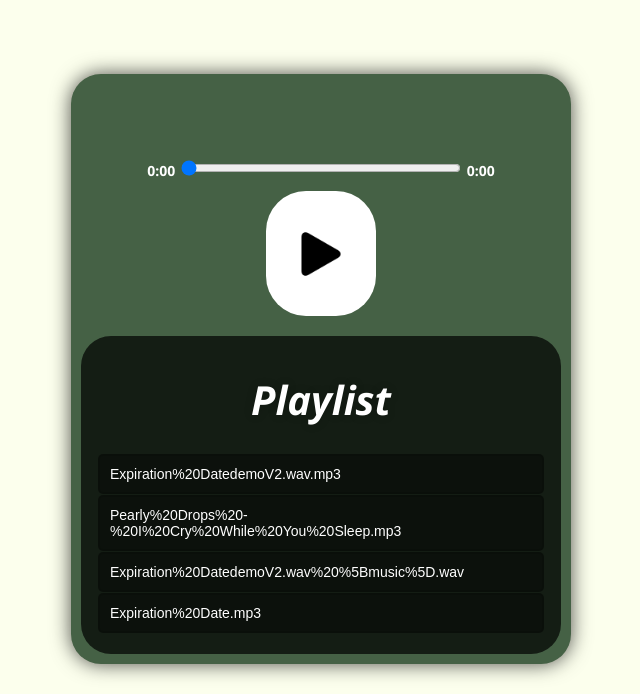
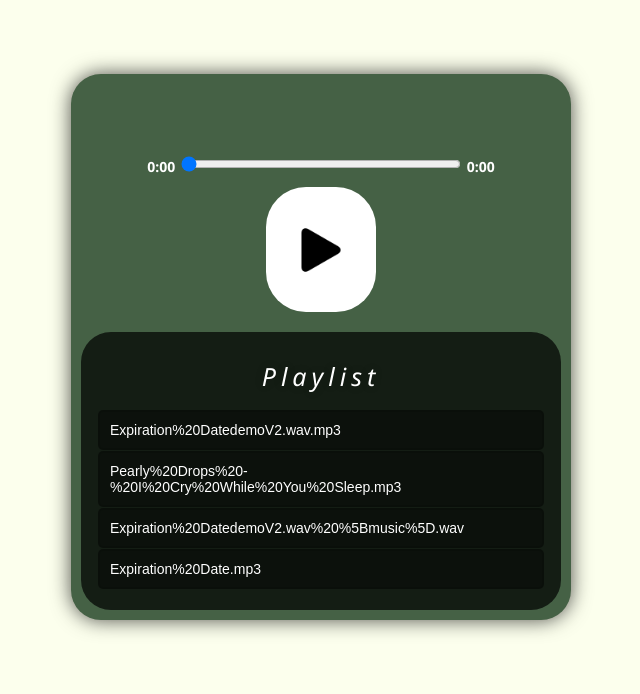
Before and after one commit to harmeet9013/music-player, a React (Create React App) app: page / in a window 1280 px wide. Shown: the part 106-800 px from the top of the page, without its empty margins (319-959 px from the left). Built offline with nearby package versions, Linux system fonts and the light colour scheme.

Commit message:
CSS changes. Nothing else. Looks nicer now. Stopping works on this project for now, again.

```diff
--- a/src/App.js
+++ b/src/App.js
@@ -1,4 +1,4 @@
-import "./components/styles.css"
+import "./components/styles.css";
 import Play from "./components/Play";
 import Header from "./components/Header";
 import Playlist from "./components/Playlist";
@@ -9,8 +9,7 @@ export default function App() {
     const [currentSongName, setCurrentSongName] = useState("");
     const [isPlaying, setPlaying] = useState(false);
     return (
-        <div className="App">
-            {/* <Form /> */}
+        <div className="container">
             <Header currentSongName={currentSongName} />
             <Play
                 currentSongName={currentSongName}
@@ -26,7 +25,6 @@ export default function App() {
                 audioFile={audioFile}
                 setAudioFile={setAudioFile}
             />
-            {/* <Footer /> */}
         </div>
     );
 }
--- a/src/components/styles.css
+++ b/src/components/styles.css
@@ -11,7 +11,7 @@
     opacity: 0;
 }
 
-.App {
+.container {
     color: white;
     display: inline-flexbox;
     margin: auto;
@@ -25,8 +25,59 @@
     box-shadow: 0px 0px 20px rgba(0, 0, 0, 0.7);
 }
 
-.heading > h1 {
-    font-size: 50px;
+.container > .heading {
+    border: 0;
+    overflow: hidden;
+}
+
+.container > .heading > h1 {
+    margin: 10px;
+    margin-bottom: 30px;
+    font-size: 30px;
+    text-shadow: 0 0 10px rgba(0, 0, 0, 0.7);
+    white-space: nowrap;
+
+    /* animation properties */
+    -moz-transform: translateX(100%);
+    -webkit-transform: translateX(100%);
+    transform: translateX(100%);
+
+    -moz-animation: my-animation 15s linear infinite;
+    -webkit-animation: my-animation 15s linear infinite;
+    animation: my-animation 15s linear infinite;
+}
+
+/* for Firefox */
+@-moz-keyframes my-animation {
+    from {
+        -moz-transform: translateX(100%);
+    }
+    to {
+        -moz-transform: translateX(-100%);
+    }
+}
+
+/* for Chrome */
+@-webkit-keyframes my-animation {
+    from {
+        -webkit-transform: translateX(100%);
+    }
+    to {
+        -webkit-transform: translateX(-100%);
+    }
+}
+
+@keyframes my-animation {
+    from {
+        -moz-transform: translateX(100%);
+        -webkit-transform: translateX(100%);
+        transform: translateX(100%);
+    }
+    to {
+        -moz-transform: translateX(-100%);
+        -webkit-transform: translateX(-100%);
+        transform: translateX(-100%);
+    }
 }
 
 .play {
@@ -46,7 +97,6 @@
     outline: none;
     border-radius: 40px;
     border: none;
-    animation: glowRotate 2s linear infnite;
 }
 
 .play > button:hover {
@@ -55,10 +105,9 @@
     box-shadow: 0px 0px 5px rgba(0, 0, 0, 0.7);
 }
 
-@keyframes glowRotate {
-    100% {
-        transform: rotate(360deg);
-    }
+.play > button:active {
+    transition: all 50ms ease-in;
+    transform: scale(1);
 }
 
 .play > button > img {
@@ -84,7 +133,9 @@
     padding: 0px;
     font-style: italic;
     text-align: center;
-    font-size: 40px;
+    font-size: 25px;
+    letter-spacing: 5px;
+    font-weight: 400;
     text-shadow: 0 0 10px rgba(0, 0, 0, 0.2);
     transition: all 100ms ease-in-out;
 }
@@ -104,7 +155,7 @@
     display: block;
     font-size: 14px;
     width: 93%;
-    transition: all 300ms ease-in-out;
+    transition: all 150ms ease-in-out;
     border-radius: 5px;
 }
 
@@ -113,6 +164,11 @@
     transform: scale(1.05);
     border-radius: 15px;
     border: 2px solid white;
+}
+
+.playlist > button:active {
+    transition: all 50ms ease-in;
+    transform: scale(0.9);
 }
 
 .Seek > input {
```
Also changed, not shown: src/components/ChangeSongs.jsx (+6 -1 lines), src/index.css (+4 -4 lines), src/index.jsx (+3 -5 lines). Lines whose indentation alone changed are shown as unchanged.
